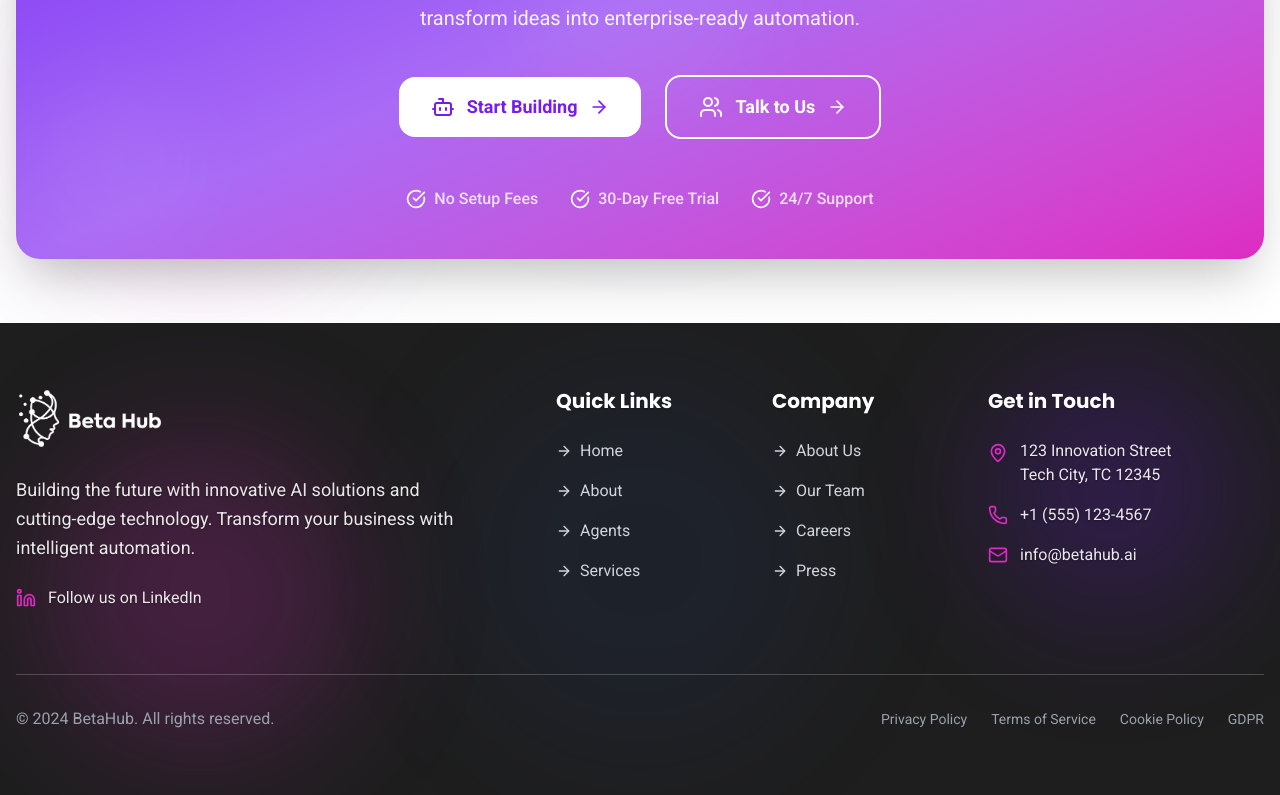
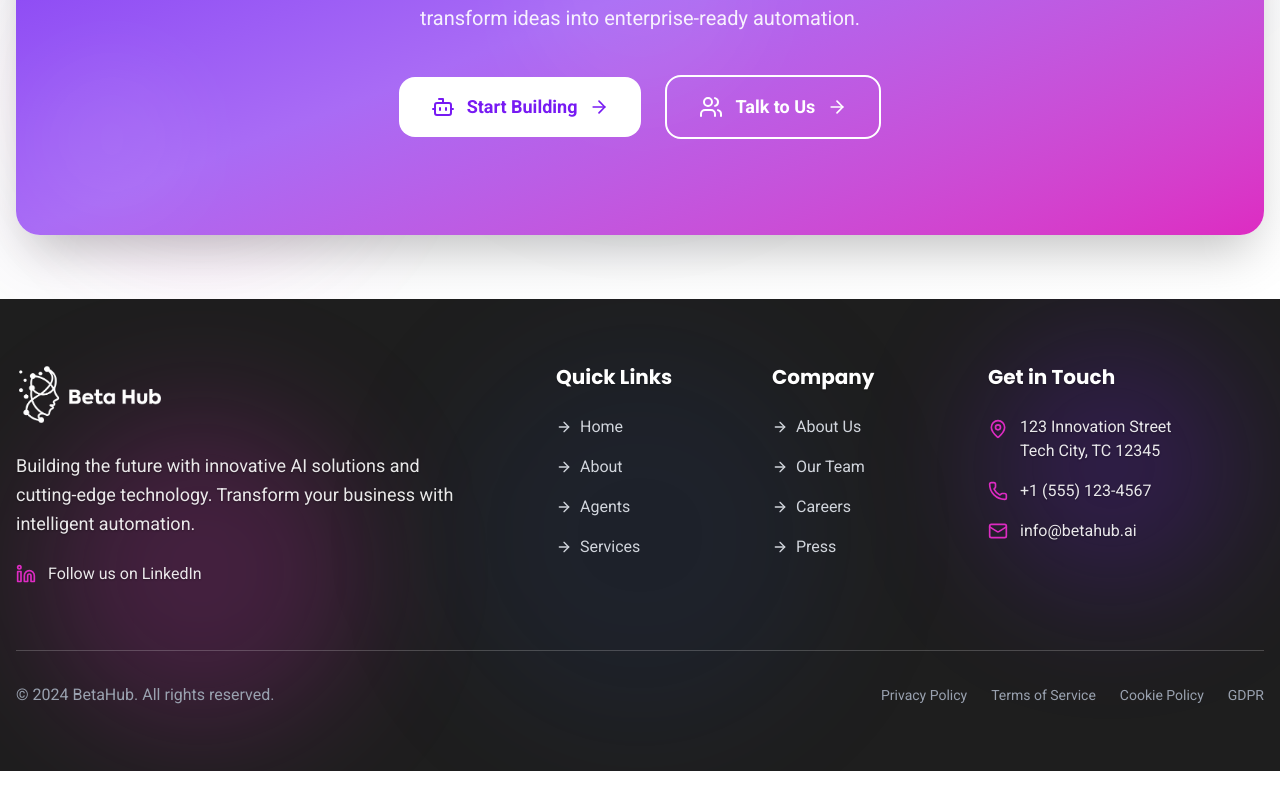
Before and after one commit to sukrutikonhar/new-betahub, a React (Vite) app: page / in a window 1280 px wide. Shown: the part 4452-5247 px from the top of the page. After the commit the page ends 5223 px from the top, so only its background shows below. Built offline with nearby package versions, Linux system fonts and the light colour scheme.

Commit message:
cta features removed

```diff
--- a/src/pages/HomePage.tsx
+++ b/src/pages/HomePage.tsx
@@ -588,7 +588,7 @@
                                 </button>
                             </div>
 
-                            <div className="flex flex-col sm:flex-row items-center justify-center gap-8 text-white/80">
+                            {/* <div className="flex flex-col sm:flex-row items-center justify-center gap-8 text-white/80">
                                 <div className="flex items-center gap-2">
                                     <CheckCircle className="w-5 h-5 text-white" />
                                     <span className="font-medium">No Setup Fees</span>
@@ -601,7 +601,7 @@
                                     <CheckCircle className="w-5 h-5 text-white" />
                                     <span className="font-medium">24/7 Support</span>
                                 </div>
-                            </div>
+                            </div> */}
                         </div>
                     </div>
                 </div>
```
